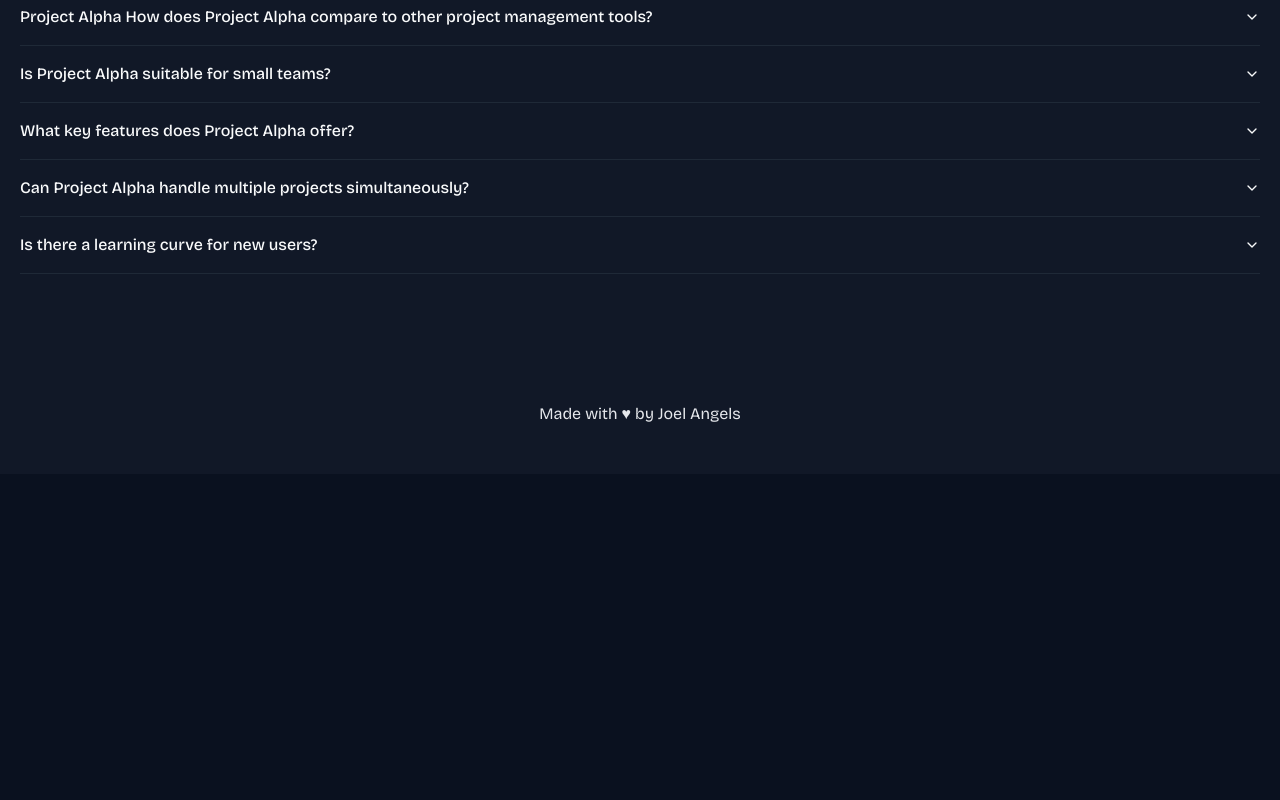
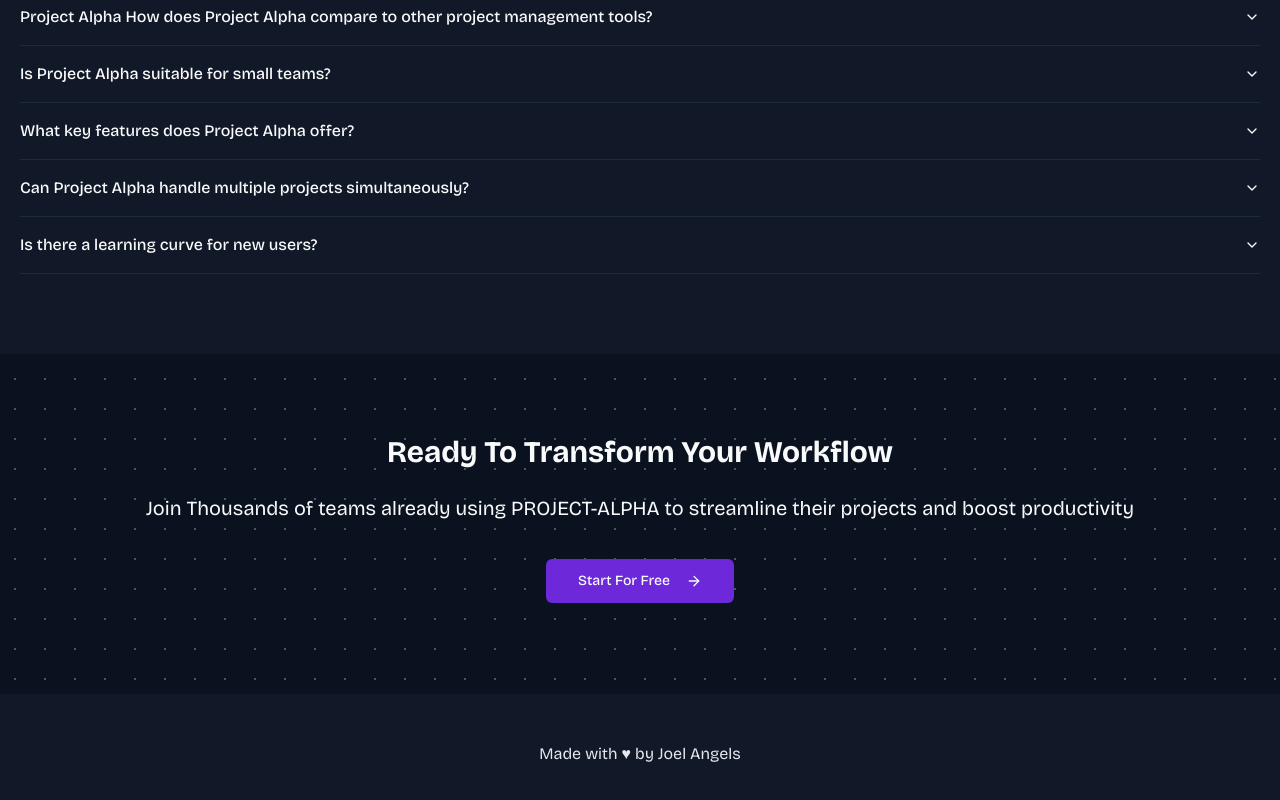
Before and after one commit to JoelAngels/Project-Manager, a Next.js app: page / in a window 1280 px wide. Shown: the part 1616-2416 px from the top of the page. Before the commit the page ends 2090 px from the top, so only its background shows below. Built offline with nearby package versions, Linux system fonts and the light colour scheme; no server answers.

Commit message:
feat: Call-to-Action done

```diff
--- a/app/page.tsx
+++ b/app/page.tsx
@@ -1,6 +1,7 @@
 // import { Button } from "@/components/ui/button";
 // import Image from "next/image";
 
+import CallToAction from "./sections/CallToAction";
 import Carousel from "./sections/Carousel";
 import EssentialFeatures from "./sections/EssentialFeatures";
 import Faq from "./sections/Faq";
@@ -13,6 +14,7 @@ export default function Home() {
       <EssentialFeatures />
       <Carousel />
       <Faq />
+      <CallToAction />
     </div>
   );
 }
--- /dev/null
+++ b/app/sections/CallToAction.tsx
@@ -0,0 +1,27 @@
+import { Button } from "@/components/ui/button";
+import { ArrowRight } from "lucide-react";
+import Link from "next/link";
+import React from "react";
+
+const CallToAction = () => {
+  return (
+    <section id="call-to-action" className="py-20 text-center">
+      <div className="container mx-auto">
+        <h2 className="text-3xl font-bold text-center mb-6">
+          Ready To Transform Your Workflow
+        </h2>
+        <p className="text-xl mb-12">
+          Join Thousands of teams already using PROJECT-ALPHA to streamline
+          their projects and boost productivity{" "}
+        </p>
+        <Link href="/onboarding">
+          <Button size="lg" className="animate-bounce">
+            Start For Free <ArrowRight className="ml-2 h-5 w-5" />
+          </Button>
+        </Link>
+      </div>
+    </section>
+  );
+};
+
+export default CallToAction;
--- a/app/sections/Faq.tsx
+++ b/app/sections/Faq.tsx
@@ -16,7 +16,9 @@ const Faq = () => {
         <Accordion type="single" collapsible className="w-full">
           {faqs.map((faq, index) => (
             <AccordionItem key={index} value={`item-${index}}`}>
-              <AccordionTrigger>{faq.question}</AccordionTrigger>
+              <AccordionTrigger className="flex text-left">
+                {faq.question}
+              </AccordionTrigger>
               <AccordionContent>{faq.answer}</AccordionContent>
             </AccordionItem>
           ))}
--- a/constants/Essentials.ts
+++ b/constants/Essentials.ts
@@ -1,4 +1,4 @@
-import { ArrowRight, Calendar, Clock, LinkIcon } from "lucide-react";
+import { Calendar, Clock, LinkIcon } from "lucide-react";
 export const features = [
   {
     icon: Calendar,
--- a/data/faqs.json
+++ b/data/faqs.json
@@ -13,15 +13,15 @@
   },
   {
     "question": "What key features does Project Alpha offer?",
-    "Answer": "Project Alpha provides a range of powerful features including intuitive Kanban boards for visualizing workflow, robust sprint planning tools for agile teams, comprehensive reporting for data-driven decisions, customizable workflows, time tracking, and team collaboration tools. These features work seamlessly together to enhance your project management experience."
+    "answer": "Project Alpha provides a range of powerful features including intuitive Kanban boards for visualizing workflow, robust sprint planning tools for agile teams, comprehensive reporting for data-driven decisions, customizable workflows, time tracking, and team collaboration tools. These features work seamlessly together to enhance your project management experience."
   },
 
   {
     "question": "Can Project Alpha handle multiple projects simultaneously?",
-    "Answer": "Yes, Project Alpha is built to manage multiple projects concurrently. You can easily switch between projects, and get a bird's-eye view of all your ongoing work. This makes Project Alpha ideal for organizations juggling multiple projects or clients."
+    "answer": "Yes, Project Alpha is built to manage multiple projects concurrently. You can easily switch between projects, and get a bird's-eye view of all your ongoing work. This makes Project Alpha ideal for organizations juggling multiple projects or clients."
   },
   {
     "question": "Is there a learning curve for new users?",
-    "Answer": "While Project Alpha is packed with features, we've designed it with user-friendliness in mind. New users can quickly get up to speed thanks to our intuitive interface, helpful onboarding process, and comprehensive documentation."
+    "answer": "While Project Alpha is packed with features, we've designed it with user-friendliness in mind. New users can quickly get up to speed thanks to our intuitive interface, helpful onboarding process, and comprehensive documentation."
   }
 ]
```
